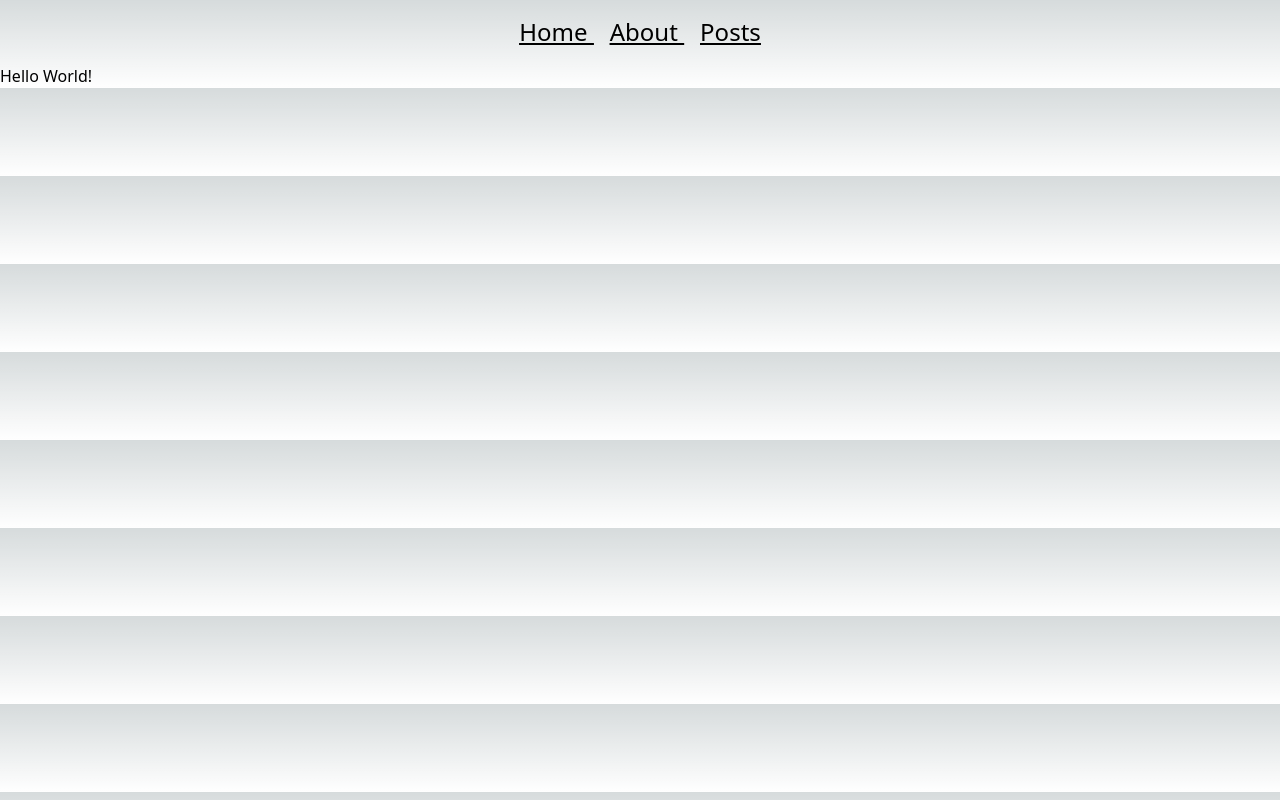
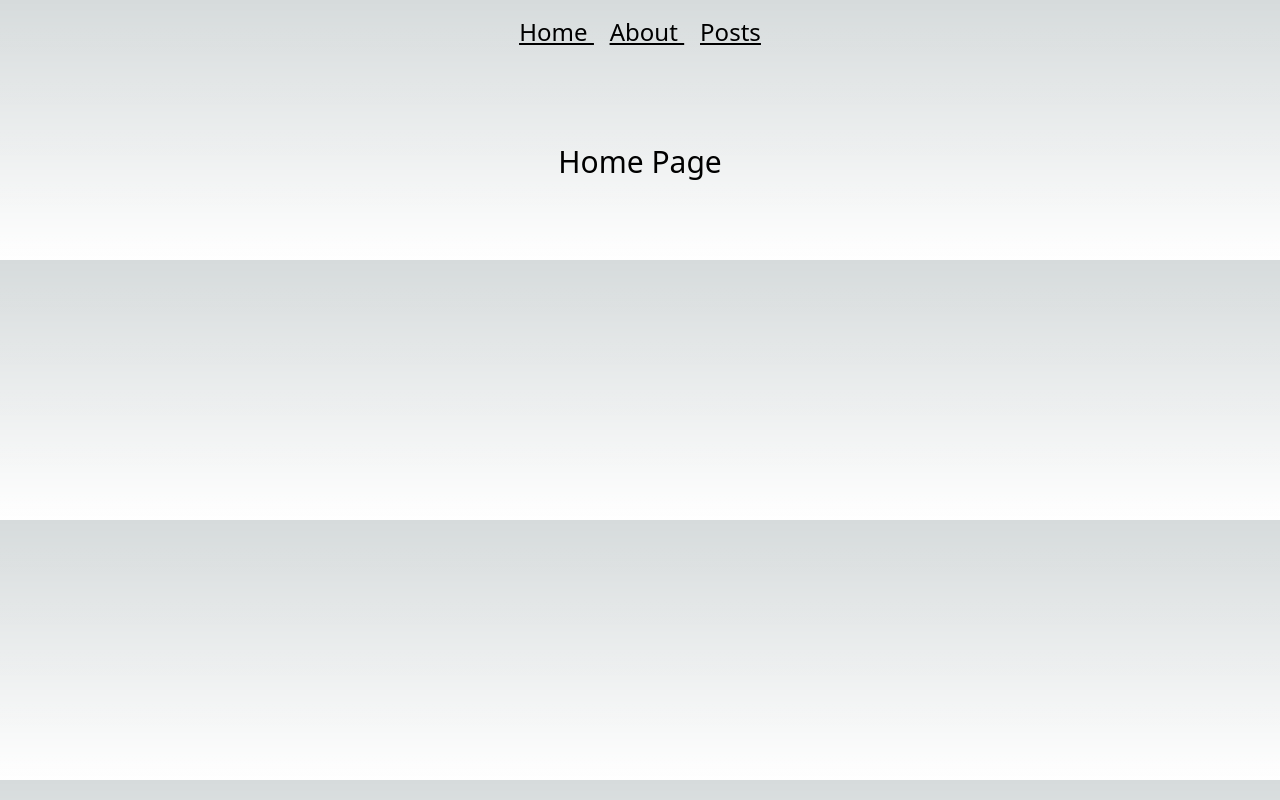
Before and after one commit to prins1085/nextJs_project, a Next.js app: page / in a window 1280 px wide. Built offline with nearby package versions, Linux system fonts and the light colour scheme.

Commit message:
Modified Index page

```diff
--- a/pages/index.js
+++ b/pages/index.js
@@ -20,7 +20,7 @@ export default function Home() {
         ></meta>
       </Head>
       <Navbar />
-      <div>Hello World!</div>
+      <div className="text-center text-3xl p-20">Home Page</div>
     </>
   );
 }
```
